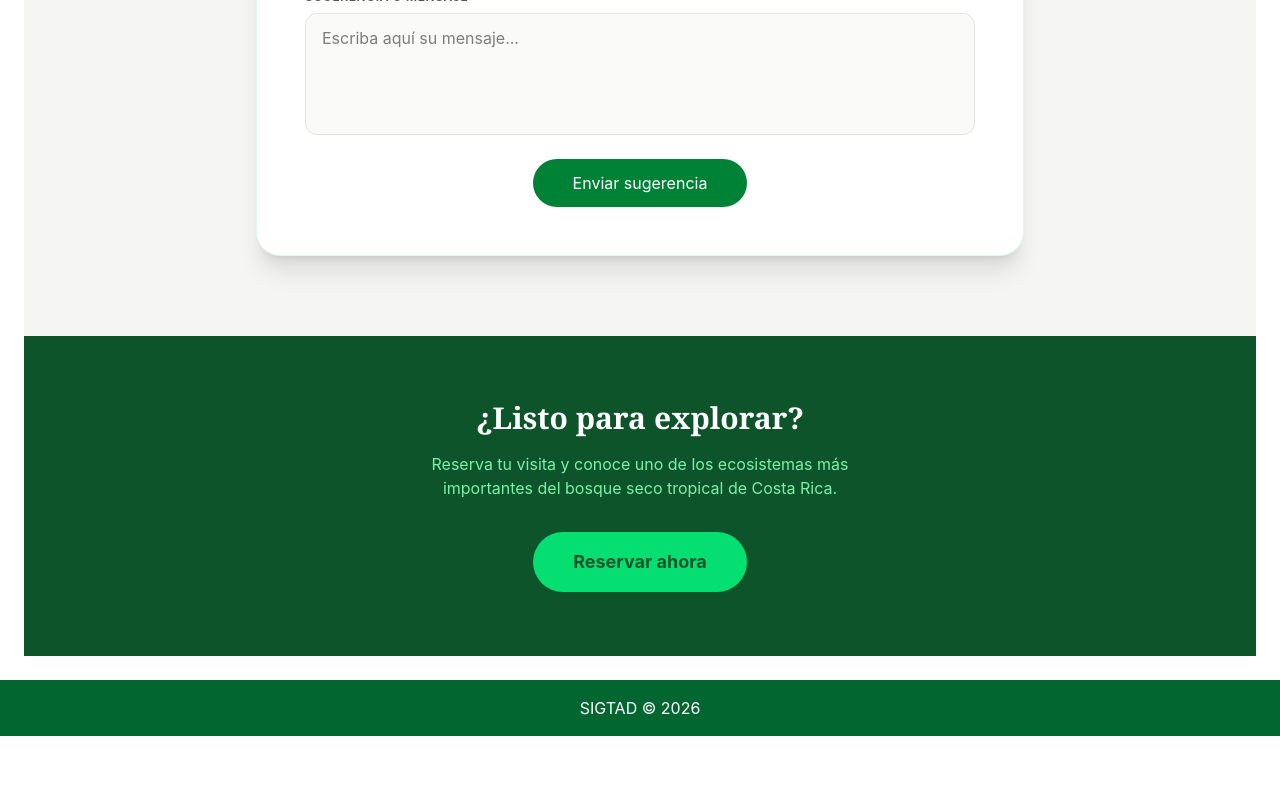
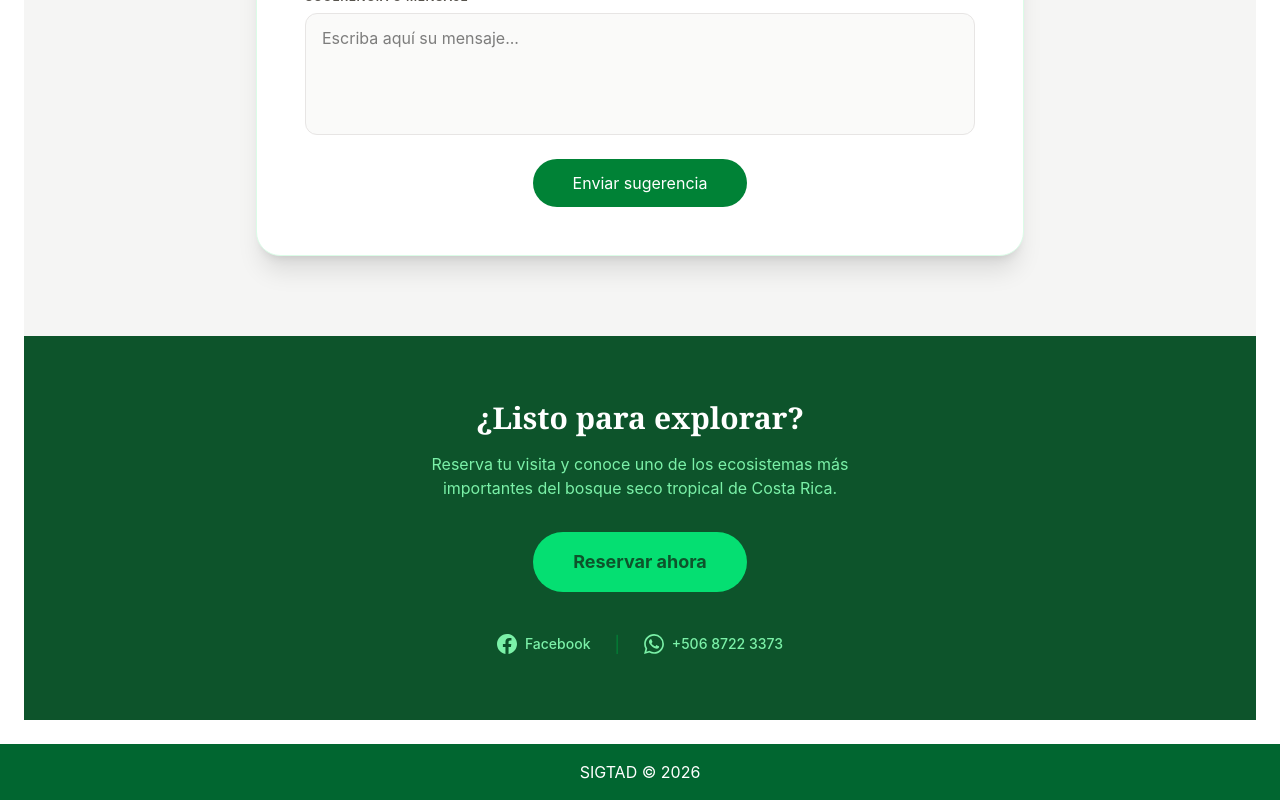
Before and after one commit to WenVZ/Proyecto-1-Programaci-n-IV, a React (Vite) app: page / in a window 1280 px wide. Shown: the part 3491-4291 px from the top of the page. Before the commit the page ends 4227 px from the top, so only its background shows below. Built offline with nearby package versions, Linux system fonts and the light colour scheme; no server answers.

Commit message:
agregue redes sociales

```diff
--- a/src/pages/Home.jsx
+++ b/src/pages/Home.jsx
@@ -232,6 +232,34 @@ function Home() {
             Reservar ahora
           </button>
         </Link>
+
+        <div className="flex items-center justify-center gap-6 mt-10">
+          <a
+            href="https://www.facebook.com/pages/Parque%20Nacional%20Diria/847443315458131/"
+            target="_blank"
+            rel="noopener noreferrer"
+            className="flex items-center gap-2 text-green-300 hover:text-white transition-colors duration-200 text-sm font-medium"
+          >
+            <svg className="w-5 h-5" fill="currentColor" viewBox="0 0 24 24">
+              <path d="M24 12.073C24 5.405 18.627 0 12 0S0 5.405 0 12.073C0 18.1 4.388 23.094 10.125 24v-8.437H7.078v-3.49h3.047V9.41c0-3.025 1.792-4.697 4.533-4.697 1.312 0 2.686.236 2.686.236v2.97h-1.513c-1.491 0-1.956.93-1.956 1.886v2.268h3.328l-.532 3.49h-2.796V24C19.612 23.094 24 18.1 24 12.073z" />
+            </svg>
+            Facebook
+          </a>
+
+          <span className="text-green-700">|</span>
+
+          <a
+            href="https://wa.me/50687223373"
+            target="_blank"
+            rel="noopener noreferrer"
+            className="flex items-center gap-2 text-green-300 hover:text-white transition-colors duration-200 text-sm font-medium"
+          >
+            <svg className="w-5 h-5" fill="currentColor" viewBox="0 0 24 24">
+              <path d="M17.472 14.382c-.297-.149-1.758-.867-2.03-.967-.273-.099-.471-.148-.67.15-.197.297-.767.966-.94 1.164-.173.199-.347.223-.644.075-.297-.15-1.255-.463-2.39-1.475-.883-.788-1.48-1.761-1.653-2.059-.173-.297-.018-.458.13-.606.134-.133.298-.347.446-.52.149-.174.198-.298.298-.497.099-.198.05-.371-.025-.52-.075-.149-.669-1.612-.916-2.207-.242-.579-.487-.5-.669-.51-.173-.008-.371-.01-.57-.01-.198 0-.52.074-.792.372-.272.297-1.04 1.016-1.04 2.479 0 1.462 1.065 2.875 1.213 3.074.149.198 2.096 3.2 5.077 4.487.709.306 1.262.489 1.694.625.712.227 1.36.195 1.871.118.571-.085 1.758-.719 2.006-1.413.248-.694.248-1.289.173-1.413-.074-.124-.272-.198-.57-.347m-5.421 7.403h-.004a9.87 9.87 0 01-5.031-1.378l-.361-.214-3.741.982.998-3.648-.235-.374a9.86 9.86 0 01-1.51-5.26c.001-5.45 4.436-9.884 9.888-9.884 2.64 0 5.122 1.03 6.988 2.898a9.825 9.825 0 012.893 6.994c-.003 5.45-4.437 9.884-9.885 9.884m8.413-18.297A11.815 11.815 0 0012.05 0C5.495 0 .16 5.335.157 11.892c0 2.096.547 4.142 1.588 5.945L.057 24l6.305-1.654a11.882 11.882 0 005.683 1.448h.005c6.554 0 11.89-5.335 11.893-11.893a11.821 11.821 0 00-3.48-8.413z" />
+            </svg>
+            +506 8722 3373
+          </a>
+        </div>
       </div>
 
     </div>
```
Lines whose indentation alone changed are shown as unchanged.
